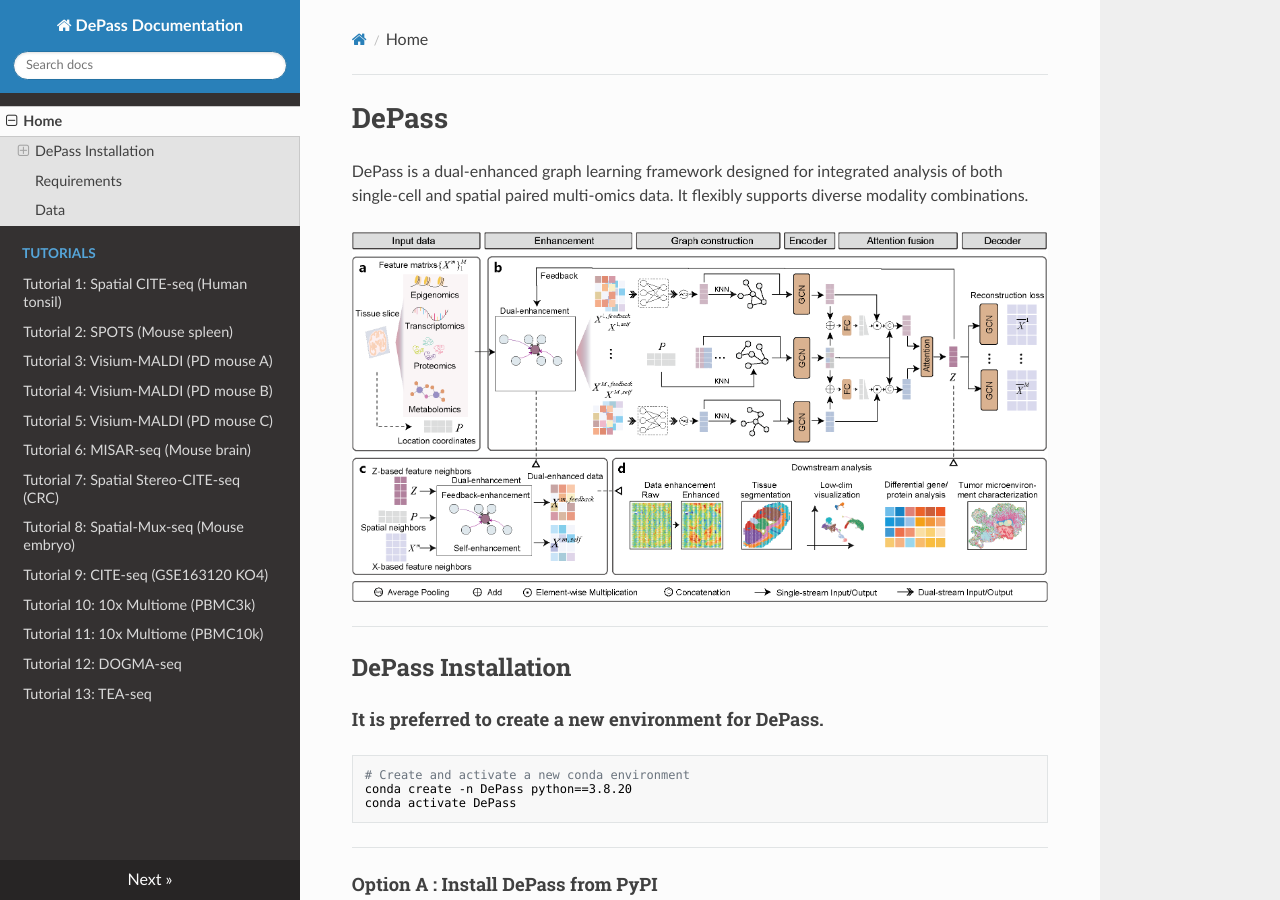
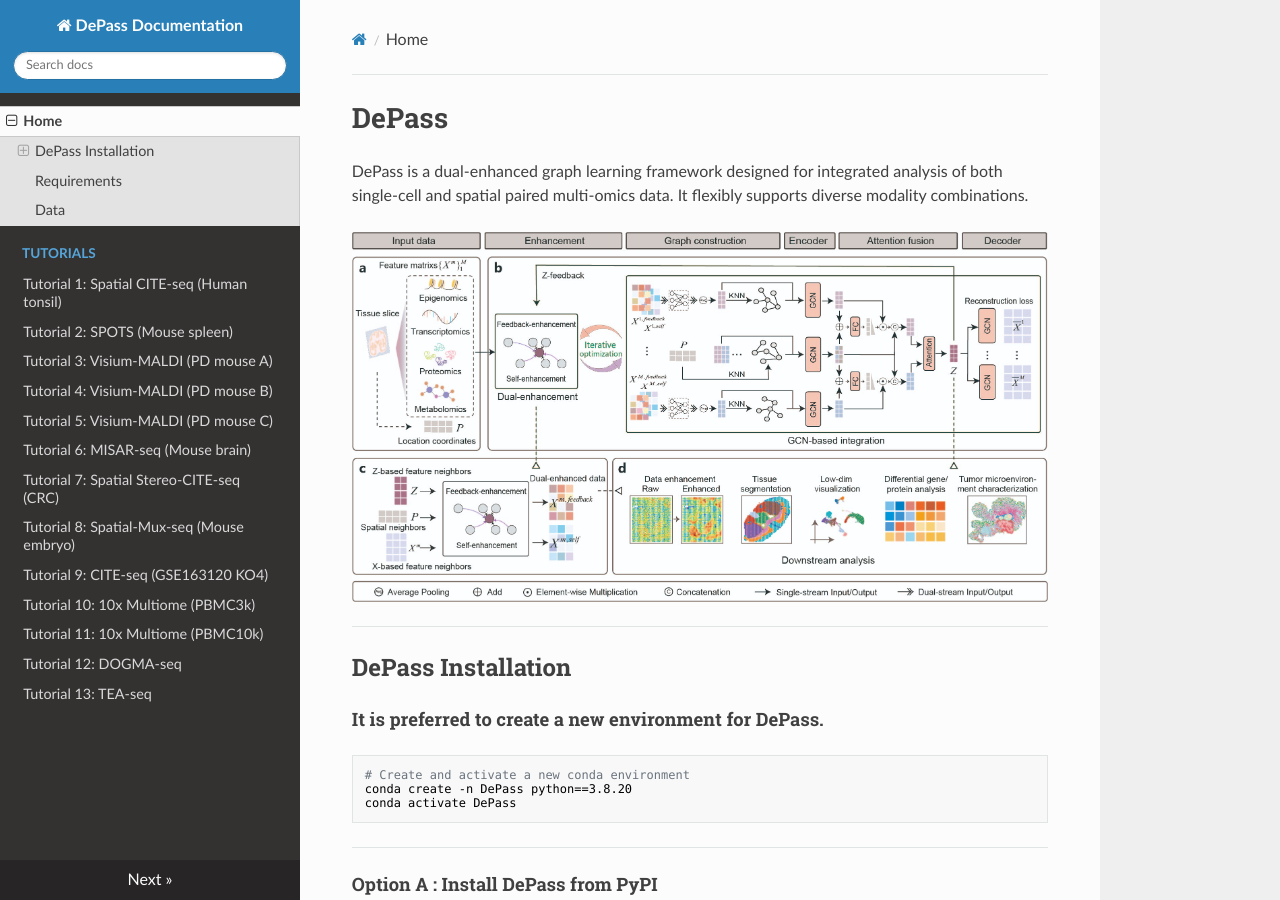
Before and after one commit to yuanxiangjiang/depass_tutorials, an MkDocs documentation site: the page built from docs/index.md, in a window 1280 px wide and 900 px high. Built offline with MkDocs 1.6.1, drawn with Linux system fonts in a browser that asks for light colours; nearby versions of some CDN libraries.

Commit message:
updata image

```diff
--- a/docs/index.md
+++ b/docs/index.md
@@ -3,7 +3,7 @@
 
 DePass is a dual-enhanced graph learning framework designed for integrated analysis of both single-cell and spatial paired multi-omics data. It flexibly supports diverse modality combinations.
 
-![alt text](image.png)
+![alt text](DePass.jpg)
 
 ---
 
```
Also changed, not shown: docs/DePass.jpg (added), docs/image.png (deleted).
